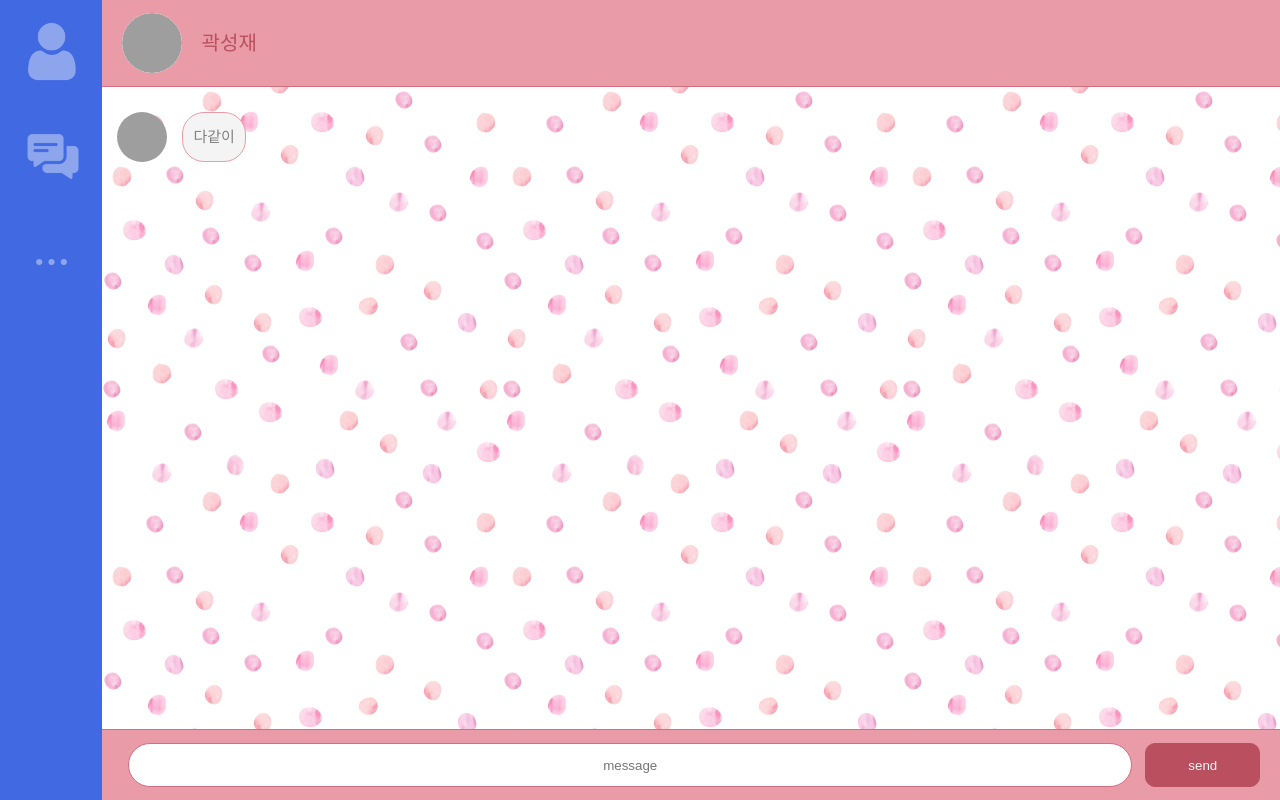
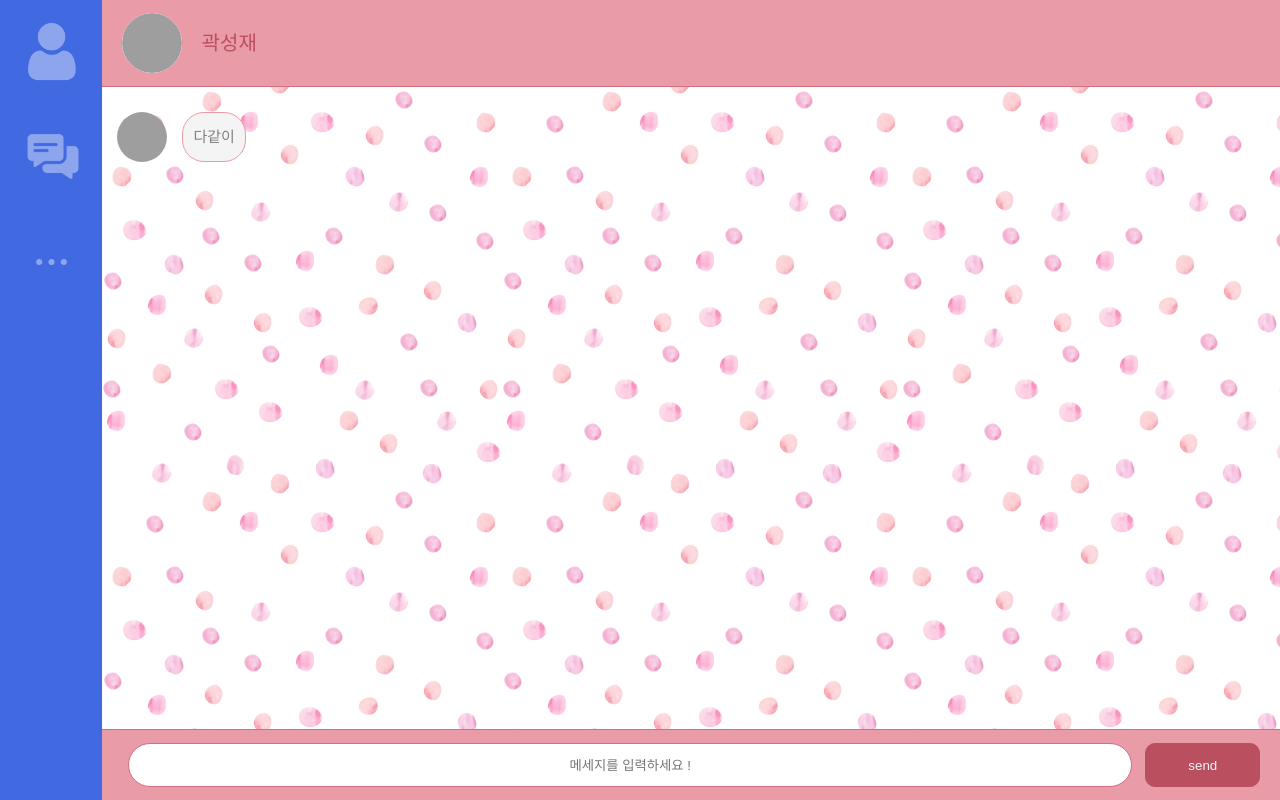
Before and after one commit to B612-FE/5-react.js-hooks, a React (Create React App) app: page /chat-with/1 in a window 1280 px wide. Built offline with nearby package versions, Linux system fonts and the light colour scheme; grey boxes are pictures that could not be loaded.

Commit message:
5주차(배포문제 수정)

```diff
--- a/src/components/Chatting/MessageInputBar.js
+++ b/src/components/Chatting/MessageInputBar.js
@@ -64,7 +64,7 @@ export default function MessageInputBar({ clickInputButton }) {
   return (
     <MessageInputContainer>
       <MessageInputBox
-        placeholder="message"
+        placeholder="메세지를 입력하세요 !"
         value={messageUserInput}
         onChange={handleChange}
         onKeyPress={enterPressed}
```
Also changed, not shown: 2 other files (tests, documents, lock files or other folders).
